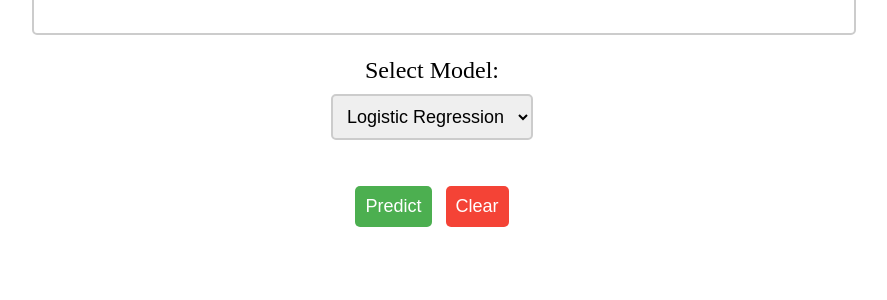
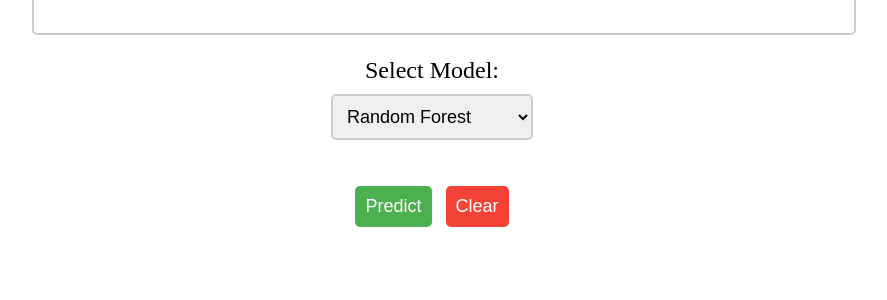
Before and after one commit to Chilthalanka/music-genre-prediction, a Flask app: page / in a window 1280 px wide. Shown: the part 464-764 px from the top of the page, without its empty margins (208-1095 px from the left). Run offline with Flask 2, Linux system fonts and the light colour scheme.

Commit message:
Make Random Forest the default selection

```diff
--- a/templates/home.html
+++ b/templates/home.html
@@ -14,8 +14,8 @@
             <textarea id="lyrics" name="lyrics" rows="10" cols="50" required></textarea><br><br>
             <label for="model">Select Model:</label>
             <select id="model" name="model">
+                <option value="random_forest">Random Forest</option>
                 <option value="logistic_regression">Logistic Regression</option>
-                <option value="random_forest">Random Forest</option>
             </select><br><br><br>
             <button type="submit" class="predict-button">Predict</button>
             <button type="button" class="clear-button" onclick="document.getElementById('lyrics').value='';">Clear</button>
```
